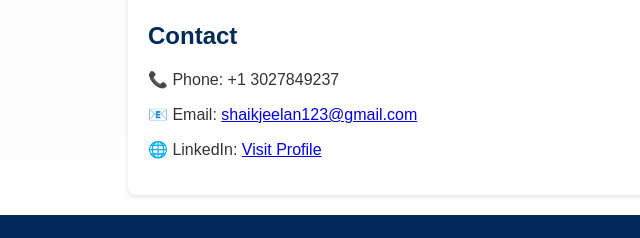
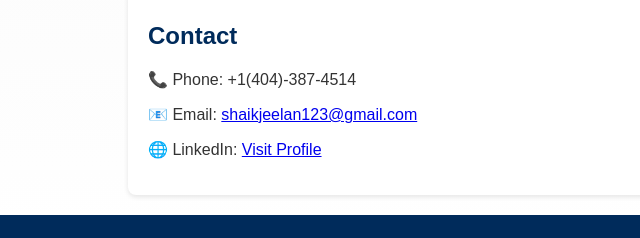
Before and after one commit to jeelansm/profile, a plain HTML site: page index.html in a window 1280 px wide. Shown: the part 1451-1689 px from the top of the page, 0-640 px from the left. Drawn offline with Linux system fonts and the light colour scheme.

Commit message:
Update index.html

```diff
--- a/index.html
+++ b/index.html
@@ -129,7 +129,7 @@
 
     <section id="contact">
         <h2>Contact</h2>
-        <p>📞 Phone: +1 3027849237</p>
+        <p>📞 Phone: +1(404)-387-4514</p>
         <p>📧 Email: <a href="mailto:shaikjeelan123@gmail.com">shaikjeelan123@gmail.com</a></p>
         <p>🌐 LinkedIn: <a href="https://www.linkedin.com/in/jeelansm24/">Visit Profile</a></p>
     </section>
```
